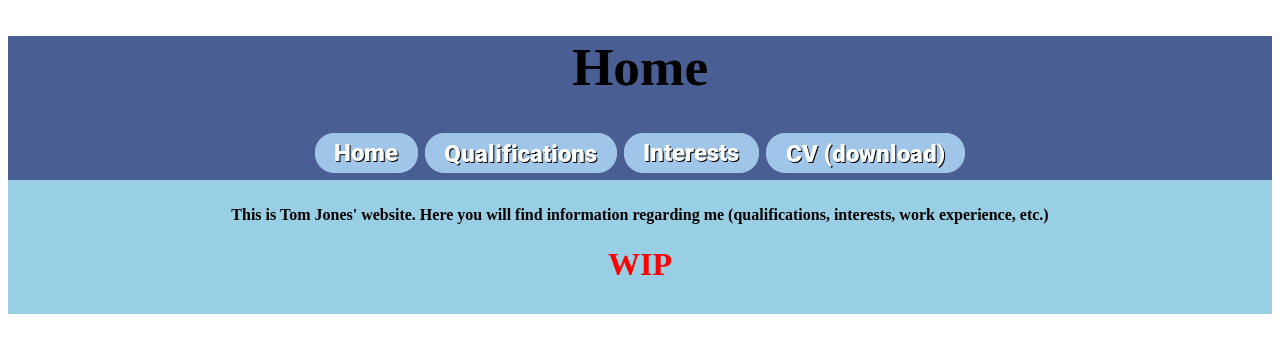
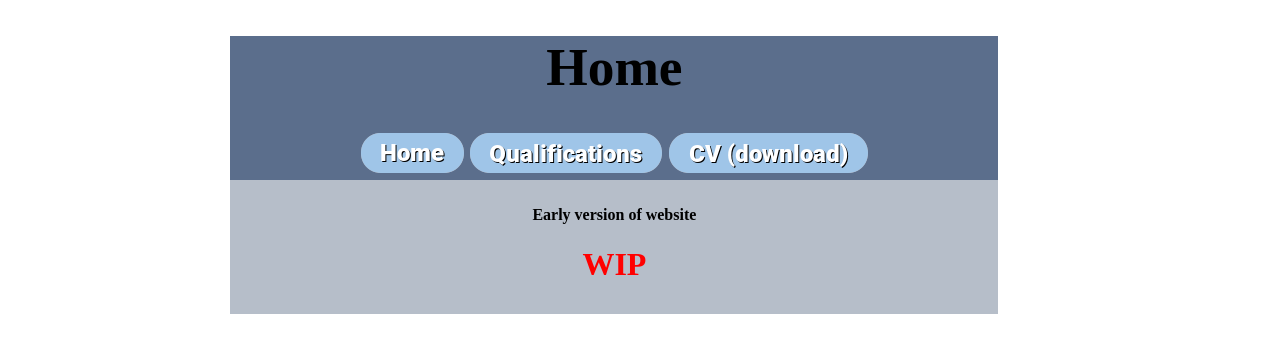
Before and after one commit to thomasjones99/thomasjones99.github.io, a plain HTML site: page index.html in a window 1280 px wide. Drawn offline with Linux system fonts and the light colour scheme.

Commit message:
Update index.html

```diff
--- a/index.html
+++ b/index.html
@@ -5,10 +5,16 @@
 	<title> Home Page </title>
 
 <style>
+body
+{
+	width:60%;
+	margin-left:18%;
+}
+
 div.header
 {
-	width:100%;
-	background-color:#495f93;
+
+	background-color:#5b6e8c;
 	text-align:center;
 	font-size: 20pt;
 
@@ -16,11 +22,17 @@ div.header
 
 div#textbody
 {
-	background-color:#99cfe4;
+
+	background-color:#b6bec9;
 	text-align:center;
 	padding:10px;
+
 }
 
+#alert
+{
+	position:relative;
+}
 
 </style>
 </head>
@@ -32,7 +44,6 @@ div#textbody
 
 <a href="index.html"> <img src="button1a.png" onmouseover="this.src='button1b.png'" onmouseout="this.src='button1a.png'"></a>
 <a href="page2.html"> <img src="qualificationsa.png" onmouseover="this.src='qualificationsb.png'" onmouseout="this.src='qualificationsa.png'"></a>
-<a href="page3.html"> <img src="interesta.png" onmouseover="this.src='interestb.png'" onmouseout="this.src='interesta.png'"></a>
 <a href="CV.docx"> <img src="CVa.png" onmouseover="this.src='CVb.png'" onmouseout="this.src='CVa.png'"> </a>
 
 
@@ -40,9 +51,11 @@ div#textbody
 
 <div id="textbody">
 
-<p> <b> This is Tom Jones' website. Here you will find information regarding me (qualifications, interests, work experience, etc.) <b> </p>
+<p> <b> Early version of website <b> </p>
 
-<h1 style="color:red;"> WIP </h1>
+<p>
+
+<div id="alert"><h1 style="color:red;"> WIP </h1></div>
 
 
 
```
